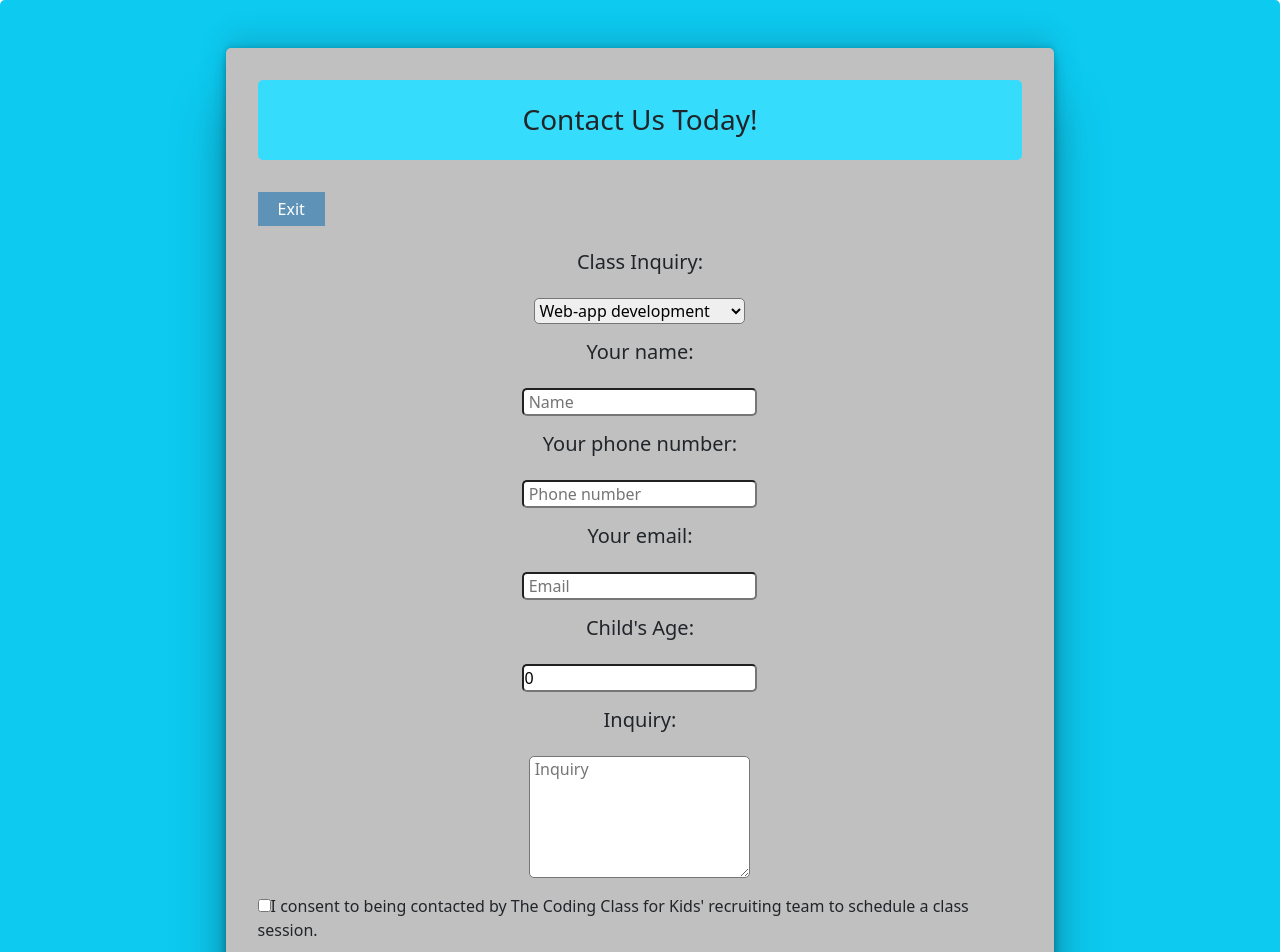
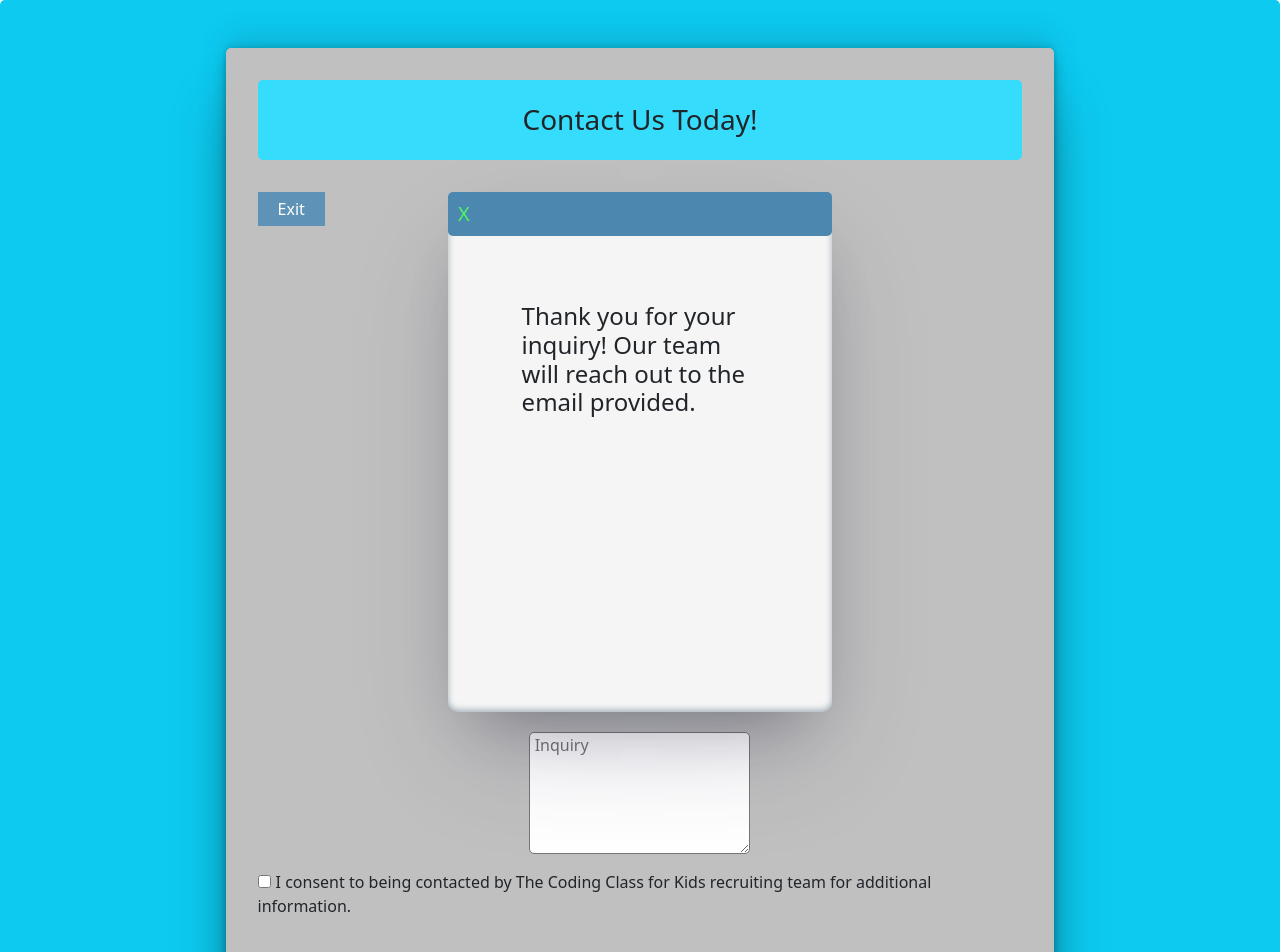
Before and after one commit to antdawg925/CodeClass, a React (Create React App) app in the folder codeclass/: page /apply in a window 1280 px wide. Shown: the top 952 px of the page. Built offline with nearby package versions, Linux system fonts and the light colour scheme.

Commit message:
V2 deploy

```diff
--- a/codeclass/src/App.css
+++ b/codeclass/src/App.css
@@ -56,6 +56,13 @@ button span {
   }
 }
 
+#thanks-box {
+  width: 70%;
+  margin: 13% auto;
+  height: 40%;
+  padding: 1rem;
+}
+
 .flex-col {
   display: flex;
   align-items: center;
@@ -83,6 +90,54 @@ img {
 
 .App {
   text-align: center;
+}
+
+.statement-container {
+  text-align: center;
+  margin: 50px auto;
+  /* Center the box horizontally and add margin-top */
+  padding: 20px;
+  /* Add padding to create some space around the text */
+  border: 2px solid #c2db5f;
+  /* Add a border with a red color */
+  border-radius: 10px;
+  /* Add border radius for rounded corners */
+  box-shadow: 10px 20px 16px 0 rgba(255, 255, 0, 0.2), 0 19px 20px 0 rgba(255, 255, 0, 0.19);
+  background-color: #61dafb;
+  /* Add box shadow for depth effect */
+  background-color: #f9f9f9;
+  /* Set background color */
+  width: 70vw;
+  /* Set width to 70vw */
+  /* Optional: Add max-width for responsiveness */
+}
+
+.statement-container h4 {
+  font-family: 'Lucida Sans', 'Lucida Sans Regular', 'Lucida Grande', 'Lucida Sans Unicode', Geneva, Verdana, sans-serif;
+  font-weight: bold;
+  font-size: 3vh;
+  color: #333;
+  /* Set text color */
+}
+
+#conformation-box {
+  position: absolute;
+  top: 12rem;
+  left: 35%;
+  width: 30%;
+  min-width: 20rem;
+  background-color: whitesmoke;
+  height: 65%;
+  border-radius: 10px;
+  box-shadow: rgba(50, 50, 93, 0.25) 0px 50px 100px -20px, rgba(0, 0, 0, 0.3) 0px 30px 60px -30px, rgba(10, 37, 64, 0.35) 0px -2px 6px 0px inset;
+}
+
+#X {
+  cursor: grab;
+  width: 100%;
+  background-color: #4c87af;
+  padding: 10px;
+  color: rgb(78, 244, 97);
 }
 
 .App-logo {
--- a/codeclass/src/View/Apply.js
+++ b/codeclass/src/View/Apply.js
@@ -7,10 +7,10 @@ const Apply = () => {
     const [email, setEmail] = useState("");
     const [name, setName] = useState("");
     const [number, setNumber] = useState("");
-    const [sub, setSub] = useState("");
+    const [sub, setSub] = useState("WebApp");
     const [message, setMessage] = useState("");
     const [error, setError] = useState("");
-    const [thx, setThx] = useState(false);
+    const [thx, setThx] = useState(true);
     const [age, setAge] = useState(0);
     const [recruitingContact, setRecruitingContact] = useState(false); // State for the recruiting contact checkbox
     const [border, setBorder] = useState("none")
@@ -19,16 +19,20 @@ const Apply = () => {
         e.preventDefault();
 
         if (email.length < 1 || name.length < 1 || number.length < 1 || message.length < 1 || age < 1 || recruitingContact === false) {
-            setError("All fields are required")
+            setError("All fields are required!")
             if (recruitingContact === false) {
                 setBorder("2px solid red")
+            }
+            if (recruitingContact === true) {
+                setBorder("none")
             }
             console.log("Error: All fields are required")
             return Error;
         }
 
-        emailjs.sendForm("service_giyv6oa", "template_hoq0ftw", e.target, "IzdB39g7KF5jYu2iA")
+        emailjs.sendForm("service_eanrgxt", "template_6kt99ud", e.target, "HTpW9erczHebshG2g")
             .then((result) => {
+                console.log("sub", sub);
                 console.log(result.text);
             }, (error) => {
                 console.log(error.text);
@@ -40,6 +44,7 @@ const Apply = () => {
         setMessage("")
         setName("")
         setSub("")
+        setAge(0)
         setRecruitingContact(false); // Reset recruitingContact state after form submission
         setBorder("none")
     }
@@ -57,6 +62,7 @@ const Apply = () => {
                 {
                     thx ? (
                         <div id="conformation-box">
+                            <h5 id="X" onClick={e => { setThx(false) }}>X</h5>
                             <h4 id="thanks-box">Thank you for your inquiry! Our team will reach out to the email provided.</h4>
                         </div>
                     ) : null
@@ -81,14 +87,15 @@ const Apply = () => {
                         alignItems: "left"
                     }}>
 
-                    <h3 style={{ color: "#4a00ff" }}>{error}</h3>
 
                     <h5>Class Inquiry:</h5>
-                    <select name="subject" value={sub} onChange={(e) => setSub(e.target.value)}>
+                    <select name="sub" value={sub} onChange={(e) => setSub(e.target.value)}>
+                        {/* <option value="SelectSub">Select a subject</option> */}
                         <option value="WebApp">Web-app development</option>
                         <option value="WebAppAndDatabase">Web-apps and databases</option>
                         <option value="AlgoTraining">Algorithm training</option>
                         <option value="IntoToAI">Intro to AI</option>
+                        <option value="Other">Other</option>
                     </select>
 
                     <h5>Your name:</h5>
@@ -107,14 +114,20 @@ const Apply = () => {
                     <textarea type="text" placeholder=" Inquiry" name="message" rows="5" cols="22" value={message} onChange={(e) => setMessage(e.target.value)} />
 
                     {/* Checkbox for accepting recruiting team contact */}
-                    <label style={{ border: border }}>
-                        <input type="checkbox" name="contactPermission" value={recruitingContact} onChange={(e) => setRecruitingContact(true)} />
-                        <span>
-                            I consent to being contacted by The Coding Class for Kids' recruiting team to schedule a class session.
+                    <div style={{ border: border }}>
+                        <input
+                            type="checkbox"
+                            name="contactPermission"
+                            checked={recruitingContact}
+                            onChange={(e) => setRecruitingContact(e.target.checked)}
+                        />
+                        <span style={{ marginLeft: "5px" }}>
+                            I consent to being contacted by The Coding Class for Kids recruiting team for additional information.
                         </span>
-                    </label>
+                    </div>
 
 
+                    <h3 style={{ color: "#4a00ff" }}>{error}</h3>
                     <button className="button">Send!</button>
 
                 </form>
--- a/codeclass/src/View/homePage.js
+++ b/codeclass/src/View/homePage.js
@@ -1,12 +1,7 @@
 import React from 'react';
 import { useNavigate } from 'react-router-dom';
-import kidStudying from "../Pictures/kidStudying.jpg";
+import kidCoding from "../Pictures/kidCoding.jpg";
 import glassCode from "../Pictures/glassesCode.jpg";
-import HTMLpic from "../Pictures/HTMLpic.jpg";
-import cleanLaptop from "../Pictures/cleanLaptop.jpg";
-import group from "../Pictures/group.jpg";
-import groupCode from "../Pictures/groupCode.jpg";
-import kidCoding from "../Pictures/kidCoding.jpg";
 
 function HomePage() {
     const navigate = useNavigate();
@@ -16,15 +11,13 @@ function HomePage() {
     };
 
     return (
-        <div className=''>
+        <div>
             <div className='p-3 text-primary-emphasis bg-primary-subtle sticky-top w-100'>
-
                 <h1 className='ms-4'>The Coding Class for Kids</h1>
                 <h5 className='ms-5 fw-bold'>Teaching Silicon Valley Standards</h5>
-
             </div>
 
-            <div id="homeBackground" className="row w-100  m-0">
+            <div id="homeBackground" className="row w-100 m-0">
                 <div className="col"></div> {/* Empty column to push content to the right */}
                 <div className="col"></div> {/* Adjust the width as needed */}
                 <div id="homePgInfo" className="col">
@@ -37,8 +30,11 @@ function HomePage() {
                 </div>
             </div>
 
+            <div className="statement-container"> {/* Apply CSS class here */}
+                <h4>Begin building your child's professional portfolio in just 4 weeks!</h4>
+            </div>
+
             <div className="container text-center w-100 bg-secondary mb-4">
-
                 <div className="row w-100 m-0 align-items-center">
                     <div className="col-lg-6">
                         <img src={kidCoding} alt="kidCoding" className='img-fluid rounded' />
@@ -48,6 +44,15 @@ function HomePage() {
                         <div className="card bg-light m-4 p-4">
                             <h2>The benefits for your child:</h2>
                             <ul className="list-unstyled">
+                                <li>
+                                    <span className='fw-semibold text-decoration-underline text-primary'>Unlock Your Child's Potential with Fun and Interactive Online Coding Classes: </span>
+                                    <p>
+                                        Are you a parent looking to provide your child with valuable skills that will
+                                        set them up for success in the digital age? Look no further! The Coding Class for
+                                        kids offers engaging afterschool online coding classes nationwide, designed
+                                        specifically for young minds.
+                                    </p>
+                                </li>
                                 <li>
                                     <span className='fw-semibold text-decoration-underline text-primary'>Boosted Confidence: </span>
                                     As children see their coding projects come to life, their confidence soars.
@@ -72,29 +77,23 @@ function HomePage() {
                     </div>
                 </div>
 
-                <div className="row w-100 m-0 align-items-cente">
+                <div className="row w-100 m-0 align-items-center">
                     <div className="col-lg-6">
                         <img src={glassCode} alt="glassCode" className='img-fluid rounded' />
                     </div>
                     <div className="col-lg-6">
                         <div className="card bg-light m-4 p-4">
                             <p>Begin your child's career pathing today!</p>
-                            <button className='btn btn-info' onClick={redirectToProjectsPage}>View project ideas</button>
+                            <button className='btn btn-info' onClick={redirectToProjectsPage}>View projects</button>
                         </div>
                     </div>
                 </div>
             </div>
 
-            {/* <div className='text-bg-danger p-3 d-flex flex-column'>
-                <h2>Enroll by Thursday start by Monday</h2>
-                <h4>Contact us now!</h4>
-            </div> */}
-
-            <div className='w-100 bg-primary-subtle m-0 p-0 h-10 d-flex justify-content-center'>
-                <button className='m-2 btn btn-info'>Contact us</button>
-                <button className='m-2 btn btn-info' onClick={() => navigate("/apply")}>Apply Now!</button>
+            <div className='w-100 bg-primary-subtle m-0 p-0 h-10 d-flex flex-col justify-content-center'>
+                <button className='m-2' onClick={() => navigate("/apply")}>Apply Now!</button>
+                <h6>outreach@thecodingclassforkids.com</h6>
             </div>
-
         </div>
     );
 }
```
